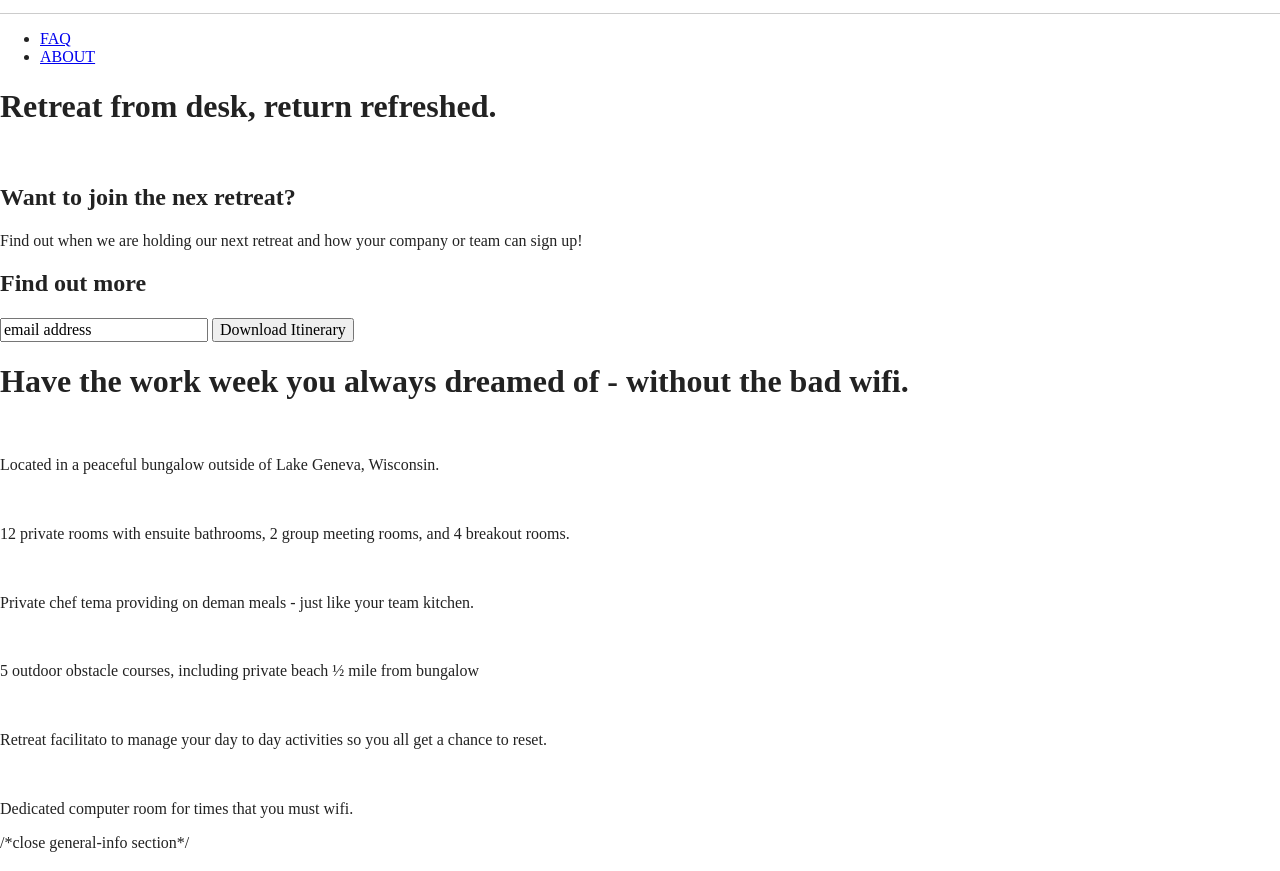
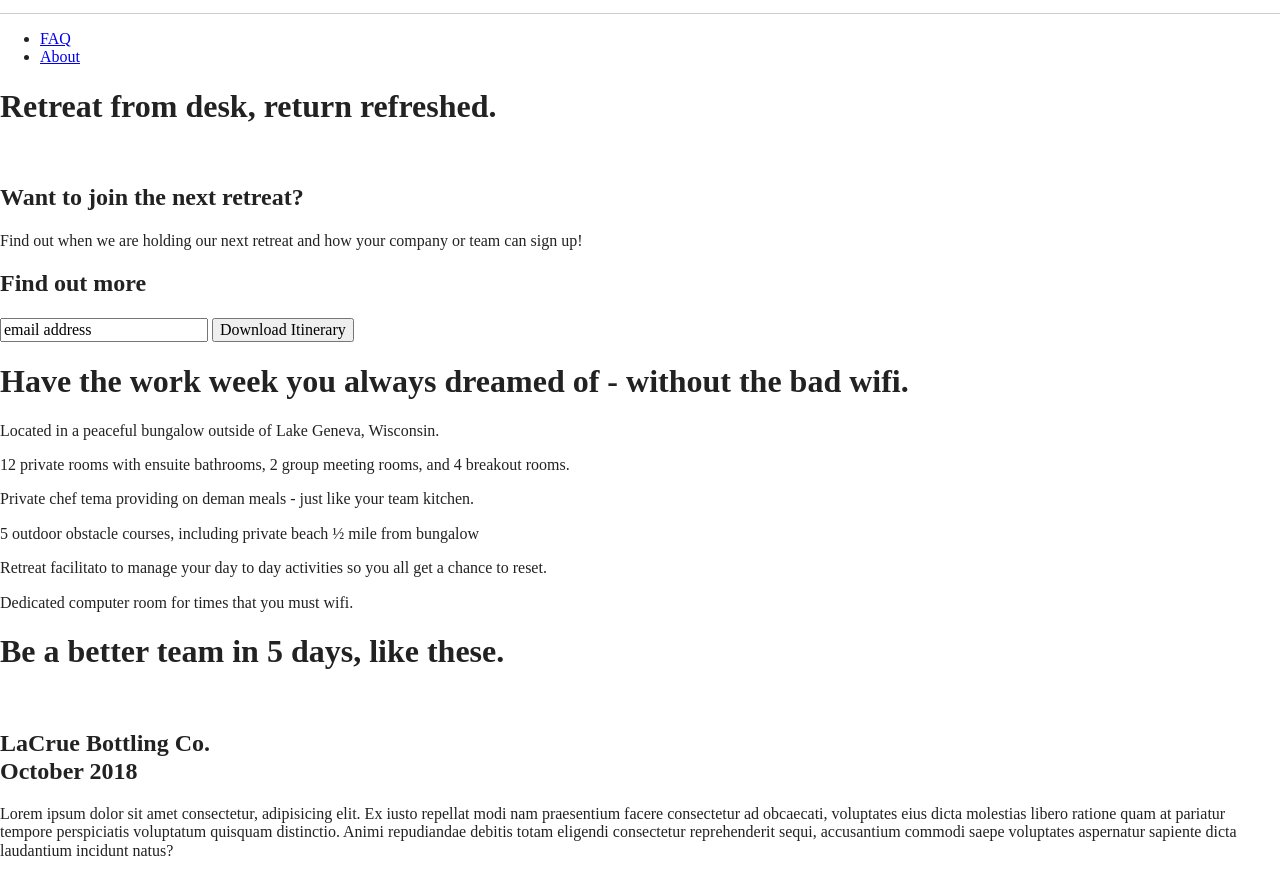
Before and after one commit to charlesfjt/unplugged-retreat-site, a website built with Parcel: page index.html in a window 1280 px wide. Shown: the part 23-894 px from the top of the page. Built offline with nearby package versions, Linux system fonts and the light colour scheme.

Commit message:
added further structure to features and reviews sections

```diff
--- a/index.html
+++ b/index.html
@@ -27,14 +27,14 @@
   <header>
     <div class="content-wrapper">
       <a href="#"><img src="" alt="unplugged logo"></a>
-    </div>
       <hr/>
       <nav>
         <ul>
           <li><a href="/faq-page/index.html" target="_blank">FAQ</a></li>
-        <li><a href="/about-page/index.html" target="_blank">ABOUT</a></li>
+          <li><a href="/about-page/index.html" target="_blank">About</a></li>
         </ul>
       </nav>
+    </div> <!-- close content-wrapper -->
   </header>
 
   <main>
@@ -42,7 +42,7 @@
     <img src="" alt="">
     <div class="newsletter">
       <div class="form-description">
-        <h2>Want to join the nex retreat?</h2>
+        <h2>Want to join the next retreat?</h2>
         <p>Find out when we are holding our next retreat and how your company or team can sign up!</p>
       </div>
       <form class="form-title">
@@ -56,42 +56,60 @@
       <div class="middle-section-title">
         <h1>Have the work week you always dreamed of - without the bad wifi.</h1>
       </div>
-      <div class="location">
-        <img src="" alt="">
-        <p>Located in a peaceful bungalow outside of Lake Geneva, Wisconsin.</p>
-      </div>
-      <div class="rooms">
-        <img src="" alt="">
-        <p>12 private rooms with ensuite bathrooms, 2 group meeting rooms, and 4 breakout rooms.</p>
-      </div>
-      <div class="meals">
-        <img src="" alt="">
-        <p>Private chef tema providing on deman meals - just like your team kitchen.</p>
-      </div>
-      <div class="outdoor-courses">
-        <img src="" alt="">
-        <p>5 outdoor obstacle courses, including private beach &frac12; mile from bungalow</p>
-      </div>
-      <div class="facilitator">
-        <img src="" alt="">
-        <p>Retreat facilitato to manage your day to day activities so you all get a chance to reset.</p>
-      </div>
-      <div class="wifi">
-        <img src="" alt="">
-        <p>Dedicated computer room for times that you must wifi.</p>
-      </div>
-    </div>/*close general-info section*/
+      <section class="features">
+        <div class="content-wrapper">
 
-    <div class="previous-retreats">
+          <article>
+            <p class="fontawesome-icon"></p>
+            <p class="features-item-description">Located in a peaceful bungalow outside of Lake Geneva, Wisconsin.</p>
+          </article>
+
+          <article>
+            <p class="fontawesome-icon"></p>
+            <p class="features-item-description">12 private rooms with ensuite bathrooms, 2 group meeting rooms, and 4 breakout rooms.</p>
+          </article>
+
+          <article>
+            <p class="fontawesome-icon"></p>
+            <p class="features-item-description">Private chef tema providing on deman meals - just like your team kitchen.</p>
+          </article>
+
+          <article>
+            <p class="fontawesome-icon"></p>
+            <p class="features-item-description">5 outdoor obstacle courses, including private beach &frac12; mile from bungalow</p>
+          </article>
+
+          <article>
+            <p class="fontawesome-icon"></p>
+            <p class="features-item-description">Retreat facilitato to manage your day to day activities so you all get a chance to reset.</p>
+          </article>
+
+          <article>
+            <p class="fontawesome-icon"></p>
+            <p class="features-item-description">Dedicated computer room for times that you must wifi.</p>
+          </article>
+
+        </div> <!-- close content-wrapper -->
+      </section> <!-- close features section -->
+    </div> <!-- close general-info section -->
+
+    <section class="reviews">
+      <div class="content-wrapper">
         <h1>Be a better team in 5 days, like these.</h1>
         <img src="" alt="">
-      <h2>LaCrue Bottling Co.<br/> October 2017</h2>
+        <div>
+          <h2>LaCrue Bottling Co.<br/> October 2018</h2>
+        </div>
+        <div>
           <p>Lorem ipsum dolor sit amet consectetur, adipisicing elit. Ex iusto repellat modi nam praesentium
           facere consectetur ad obcaecati, voluptates eius dicta molestias libero ratione quam at pariatur
           tempore perspiciatis voluptatum quisquam distinctio. Animi repudiandae debitis totam eligendi
             consectetur reprehenderit sequi, accusantium commodi saepe voluptates aspernatur sapiente dicta
             laudantium incidunt natus?</p>
         </div>
+      </div> <!-- close content-wrapper -->
+    </section> <!-- close reviews section -->
+
   </main>
 
   <footer>
```
Lines whose indentation alone changed are shown as unchanged.
